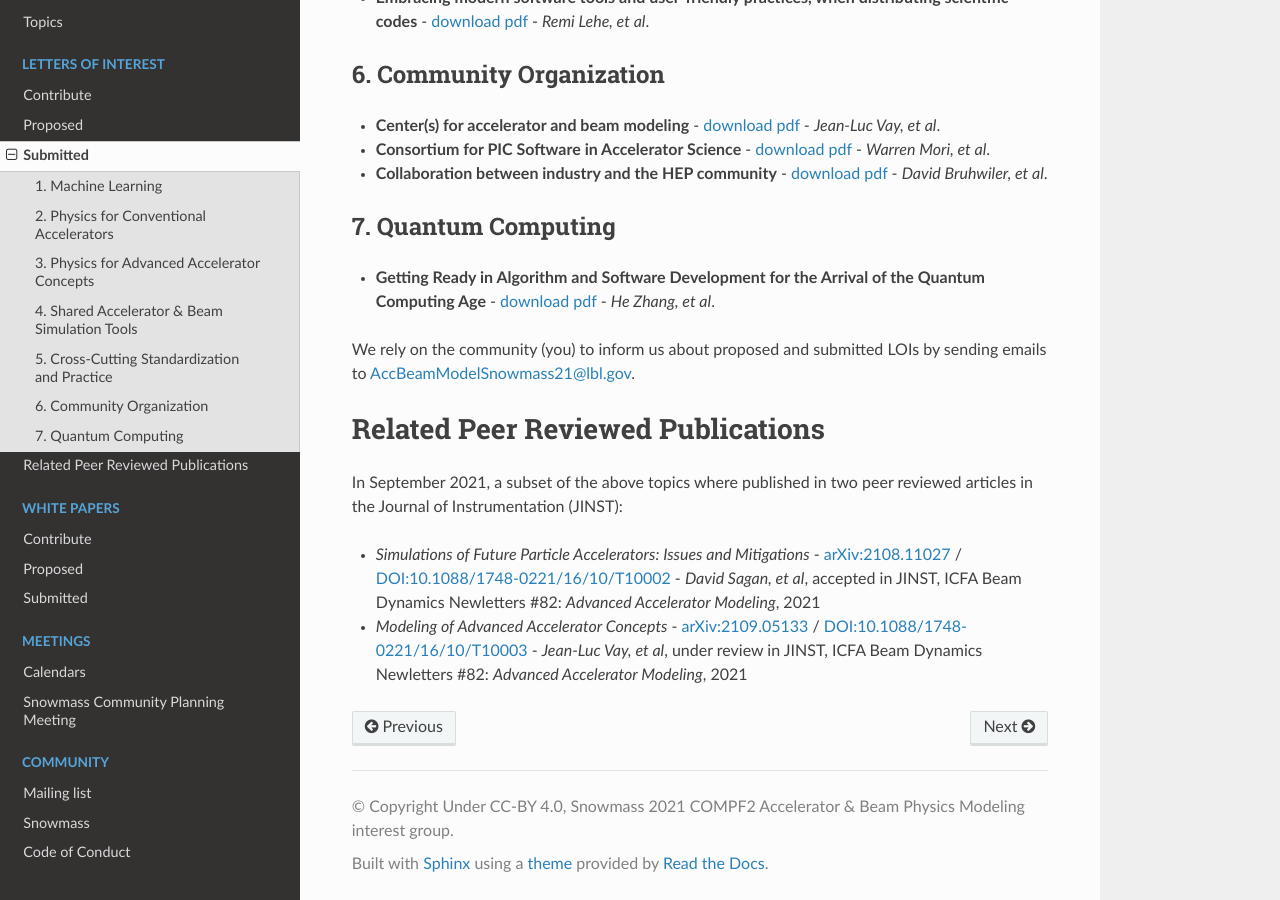
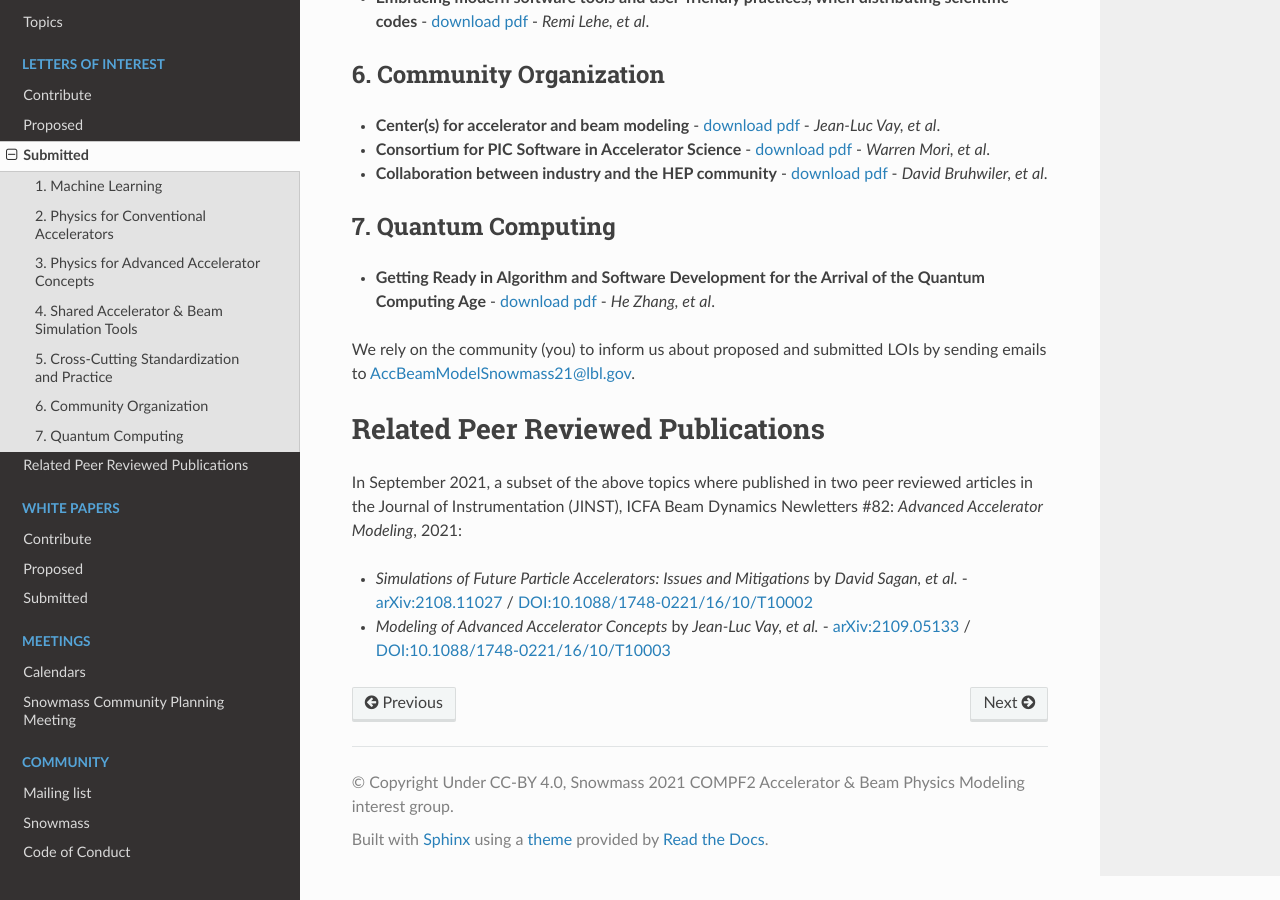
Before and after one commit to snowmass-compf2-accbeammodel/snowmass-compf2-accbeammodel.github.io, a Sphinx documentation site: the page built from docs/source/loi/submitted.rst, in a window 1280 px wide and 900 px high, scrolled down 1462 px. Built offline with Sphinx 7.4.7 and the Read the Docs theme 2.0.0, drawn with Linux system fonts in a browser that asks for light colours.

Commit message:
Submitted LOIs: Fix formatting

```diff
--- a/docs/source/loi/submitted.rst
+++ b/docs/source/loi/submitted.rst
@@ -78,7 +78,7 @@
 Related Peer Reviewed Publications
 ==================================
 
-In September 2021, a subset of the above topics where published in two peer reviewed articles in the Journal of Instrumentation (JINST):
+In September 2021, a subset of the above topics where published in two peer reviewed articles in the Journal of Instrumentation (JINST), ICFA Beam Dynamics Newletters #82: *Advanced Accelerator Modeling*, 2021:
 
-- *Simulations of Future Particle Accelerators: Issues and Mitigations* - `arXiv:2108.11027 <https://arxiv.org/abs/2108.11027>`_ / `DOI:10.1088/1748-0221/16/10/T10002 <https://doi.org/10.1088/1748-0221/16/10/T10002>`_ - *David Sagan, et al*, accepted in JINST, ICFA Beam Dynamics Newletters #82: *Advanced Accelerator Modeling*, 2021
-- *Modeling of Advanced Accelerator Concepts* - `arXiv:2109.05133 <https://arxiv.org/abs/2109.05133>`_ / `DOI:10.1088/1748-0221/16/10/T10003 <https://doi.org/10.1088/1748-0221/16/10/T10003>`_ - *Jean-Luc Vay, et al*, under review in JINST, ICFA Beam Dynamics Newletters #82: *Advanced Accelerator Modeling*, 2021
+- *Simulations of Future Particle Accelerators: Issues and Mitigations* by *David Sagan, et al.* - `arXiv:2108.11027 <https://arxiv.org/abs/2108.11027>`_ / `DOI:10.1088/1748-0221/16/10/T10002 <https://doi.org/10.1088/1748-0221/16/10/T10002>`_
+- *Modeling of Advanced Accelerator Concepts* by *Jean-Luc Vay, et al.* - `arXiv:2109.05133 <https://arxiv.org/abs/2109.05133>`_ / `DOI:10.1088/1748-0221/16/10/T10003 <https://doi.org/10.1088/1748-0221/16/10/T10003>`_
```
